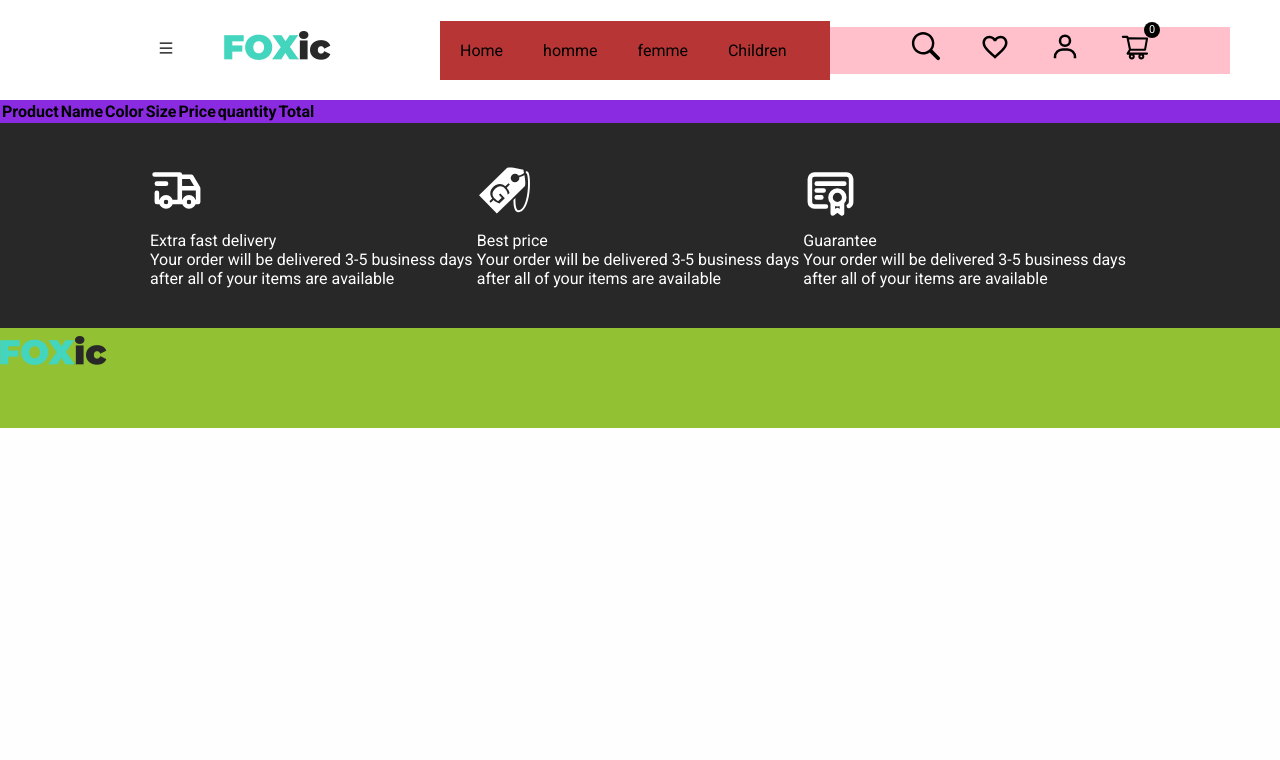
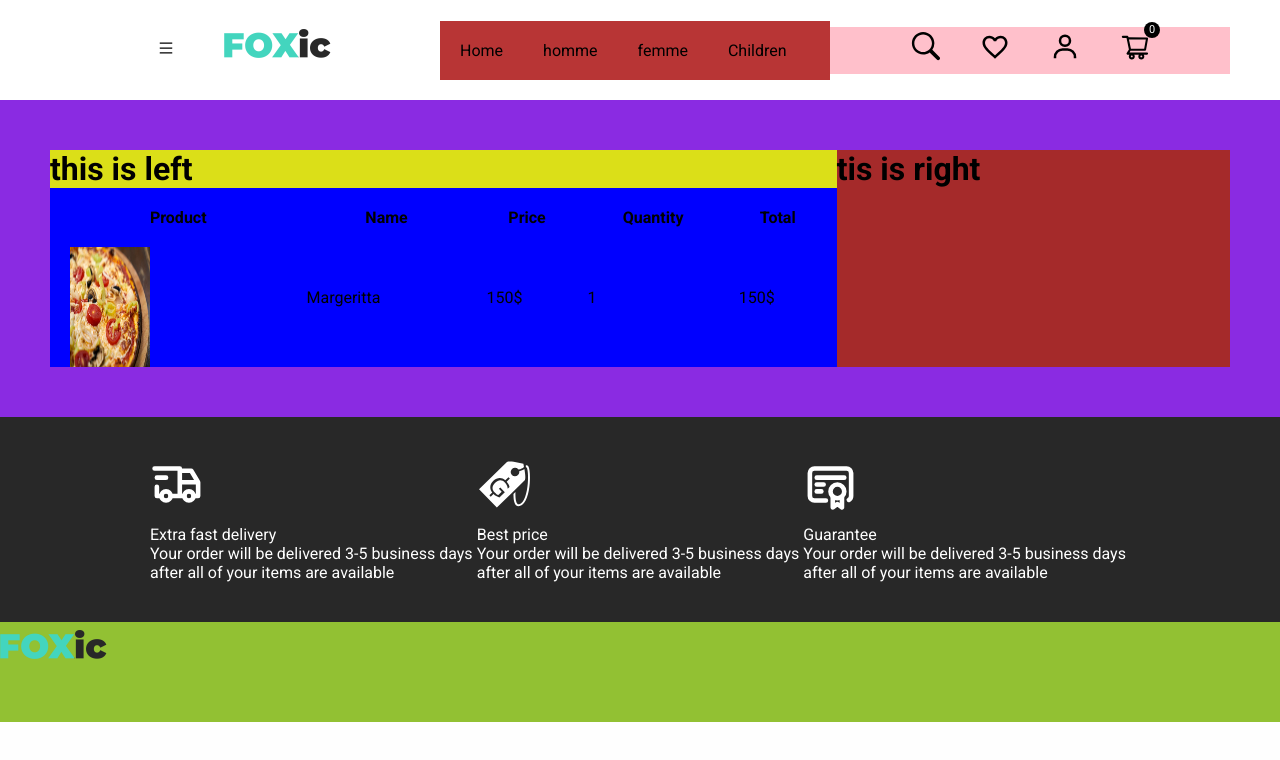
Before and after one commit to Hlila86/pizzastore, a Next.js app: page /cart in a window 1280 px wide. Shown: the top 760 px of the page. Built offline with nearby package versions, Linux system fonts and the light colour scheme.

Commit message:
update 1.12

```diff
--- a/components/Navbar.jsx
+++ b/components/Navbar.jsx
@@ -22,7 +22,10 @@ const Navbar = () => {
           <div className={styles.outlineMenu}>
             <AiOutlineMenu />
           </div>
+          <div className={styles.logo}>
           <Image src="/img/logo.webp" alt='' width={109} height={55} />
+
+          </div>
         </div>
 
         <div className={styles.navmenu}>
@@ -55,7 +58,11 @@ const Navbar = () => {
             <BiUser />
           </div>
           <div className={styles.cart}>
+
+            <Link href="/cart">
             <AiOutlineShoppingCart />
+            </Link>
+
             <div className={styles.cartCount}>0</div>
           </div>
 
--- /dev/null
+++ b/pages/cart.js
@@ -0,0 +1,60 @@
+import Image from 'next/image'
+import React from 'react'
+import styles from '../styles/Cart.module.css'
+
+const Cart = () => {
+  return (
+    <div className={styles.container}>
+       <div className={styles.left}>
+
+        <h1>this is left</h1>
+
+        <table className={styles.table}>
+    <tbody>
+      <tr className={styles.tr}>
+        <th >Product</th>
+        <th >Name</th>
+
+        <th >Price</th>
+        <th >Quantity</th>
+        <th >Total</th>
+            </tr>
+
+            <tr>
+              <td>
+                <div className={styles.imgContainer}>
+                  <Image
+                  src="/img/pi3.jpeg"
+                  objecFit="cover"
+                  width={80}
+                  height={120}
+                  alt=""
+                  />
+                </div>
+                </td>
+                <td>
+                  <span className={styles.name}>Margeritta</span>
+                </td>
+
+              <td>
+                <span className={styles.price}>150$</span>
+              </td>
+              <td>
+                <span className={styles.quantity}>1</span>
+              </td>
+              <td>
+                <span className={styles.total}>150$</span>
+              </td>
+            </tr>
+    </tbody>
+  </table>
+        </div>
+
+        <div className={styles.right}>
+<h1>tis is right</h1>
+        </div>
+    </div>
+  )
+}
+
+export default Cart
--- a/pages/cart.jsx
+++ /dev/null
@@ -1,31 +0,0 @@
-import React from 'react'
-import styles from '../styles/Cart.module.css'
-
-const Cart = () => {
-  return (
-    <div className={styles.container}>
-        <div className={styles.left}>
-
-        <table className={styles.table}>
-            <tr className={styles.tr}>
-               <th>Product</th>
-               <th>Name</th>
-               <th>Color</th>
-               <th>Size</th>
-               <th>Price</th>
-               <th>quantity</th>
-               <th>Total</th>
-
-
-            </tr>
-        </table>
-        </div>
-
-        <div className={styles.right}>
-
-        </div>
-    </div>
-  )
-}
-
-export default Cart
--- a/styles/Cart.module.css
+++ b/styles/Cart.module.css
@@ -1,3 +1,30 @@
 .container{
     background-color: blueviolet;
+    padding: 50px;
+    display: flex;
 }
+
+.left{
+    flex: 2;
+background-color: rgb(219, 223, 24);
+
+}
+
+.table{
+    background-color: blue;
+    width: 100%;
+    border-spacing: 20px;
+}
+
+.imgContainer{
+    width: 100px;
+    height: 100px;
+    position: relative;
+}
+
+.right{
+
+    flex: 1;
+
+background-color: brown;
+}
--- a/styles/Navbar.module.scss
+++ b/styles/Navbar.module.scss
@@ -76,3 +76,7 @@
     }
 
 }
+
+.logo{
+    cursor: pointer;
+}
```
